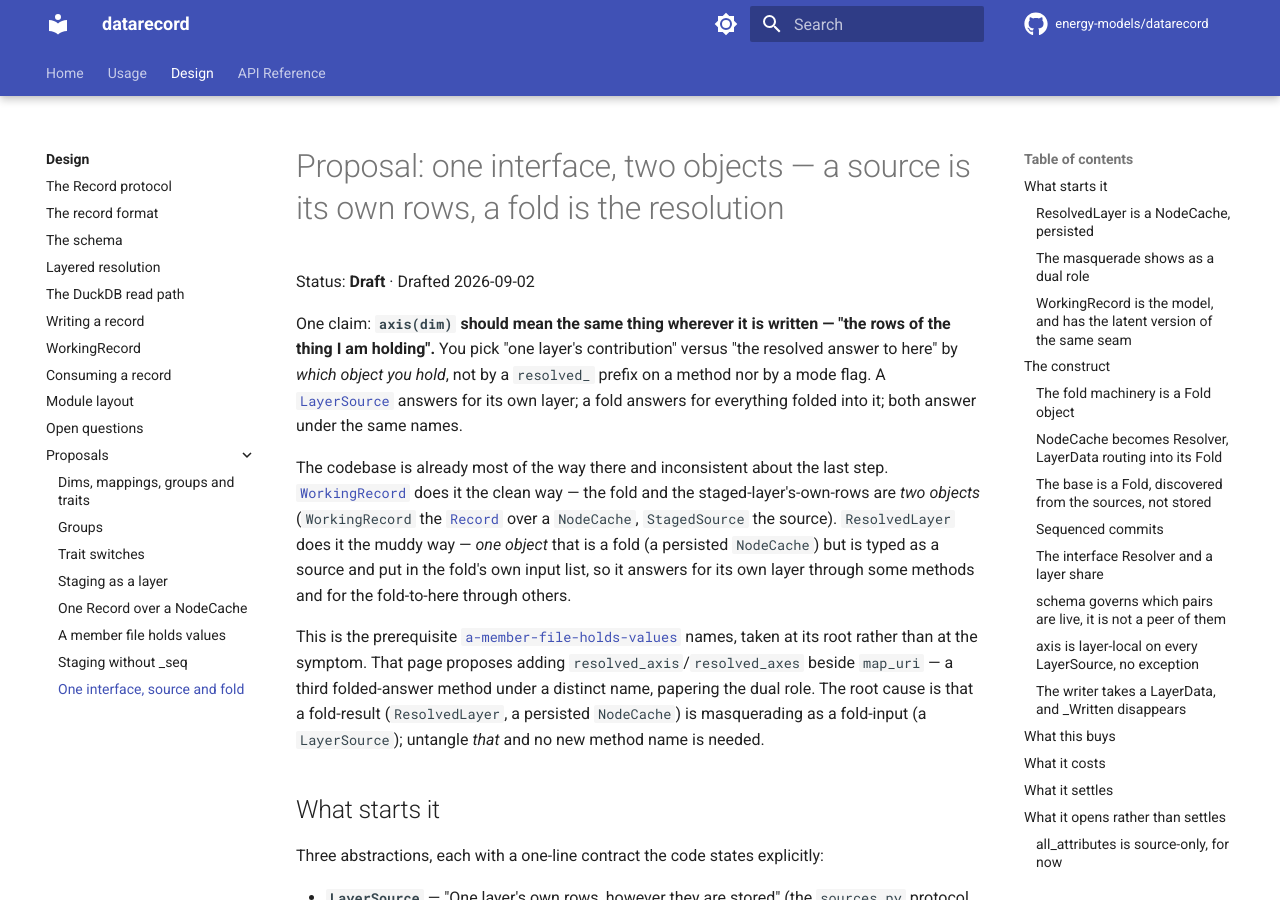
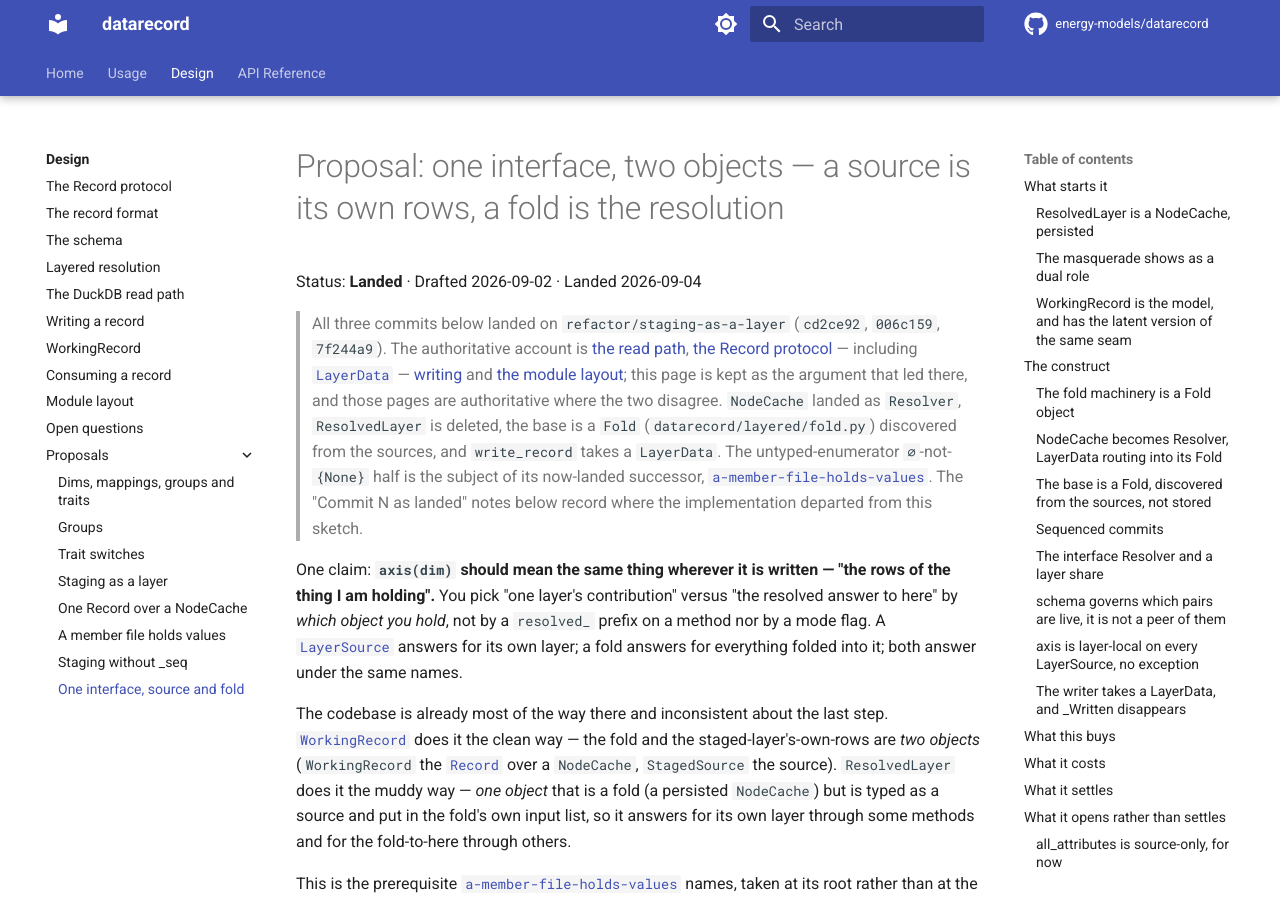
Before and after one commit to energy-models/datarecord, an MkDocs documentation site: the page built from docs/design/proposals/one-interface-source-and-fold.md, in a window 1280 px wide and 900 px high. Built offline with MkDocs 1.6.1 and Material for MkDocs 9.7.7, drawn with Linux system fonts in a browser that asks for light colours; comment, search, counter and statistics services are not loaded.

Commit message:
docs: mark one-interface-source-and-fold as landed
Co-Authored-By: Claude Opus 4.8 <noreply@anthropic.com>

```diff
--- a/docs/design/proposals/one-interface-source-and-fold.md
+++ b/docs/design/proposals/one-interface-source-and-fold.md
@@ -1,6 +1,19 @@
 # Proposal: one interface, two objects — a source is its own rows, a fold is the resolution
 
-Status: **Draft** · Drafted 2026-09-02
+Status: **Landed** · Drafted 2026-09-02 · Landed 2026-09-04
+
+> All three commits below landed on `refactor/staging-as-a-layer` (`cd2ce92`,
+> `006c159`, `7f244a9`). The authoritative account is [the read
+> path](../read-path.md#one-record-over-one-fold), [the Record
+> protocol](../record.md) — including [`LayerData`](../record.md#layerdata) —
+> [writing](../writing.md) and [the module layout](../module-layout.md); this
+> page is kept as the argument that led there, and those pages are authoritative
+> where the two disagree. `NodeCache` landed as `Resolver`, `ResolvedLayer` is
+> deleted, the base is a `Fold` (`datarecord/layered/fold.py`) discovered from
+> the sources, and `write_record` takes a `LayerData`. The untyped-enumerator
+> `∅`-not-`{None}` half is the subject of its now-landed successor,
+> [`a-member-file-holds-values`](a-member-file-holds-values.md). The "Commit N as
+> landed" notes below record where the implementation departed from this sketch.
 
 One claim: **`axis(dim)` should mean the same thing wherever it is written — "the rows of the thing I am holding".** You pick "one layer's contribution" versus "the resolved answer to here" by _which object you hold_, not by a `resolved_` prefix on a method nor by a mode flag. A [`LayerSource`](../read-path.md#owner-map) answers for its own layer; a fold answers for everything folded into it; both answer under the same names.
 
```
